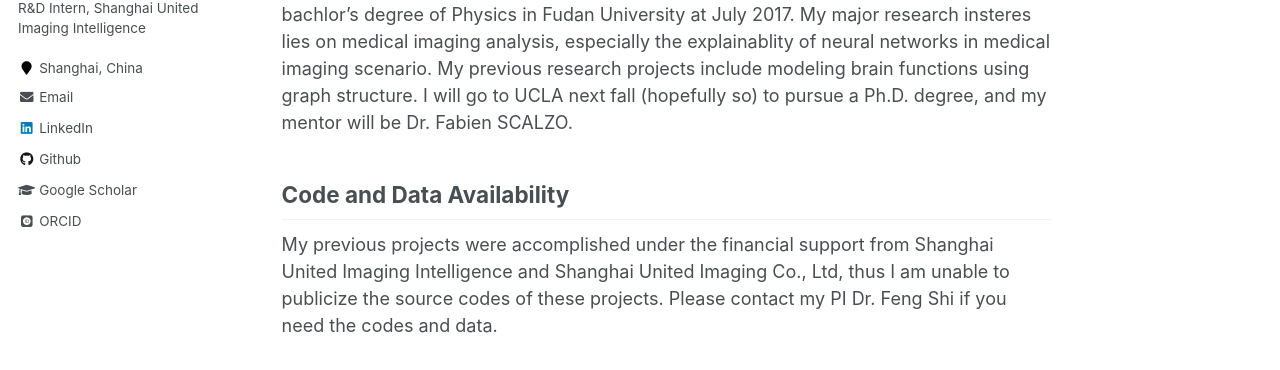
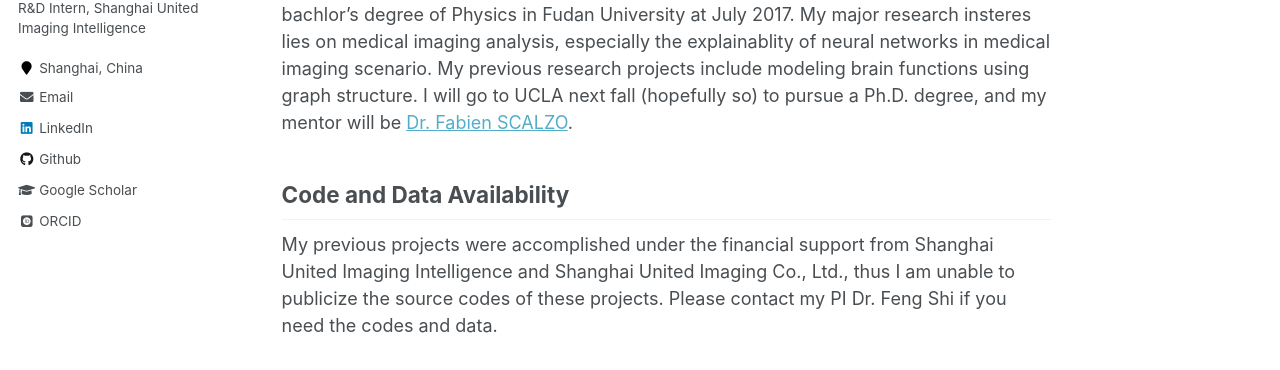
Before and after one commit to XiaodanXing/XiaodanXing.github.io, a Jekyll site: the page built from _pages/about.md, in a window 1280 px wide. Shown: the part 336-706 px from the top of the page. Built offline with Jekyll 4.4.1, drawn with Linux system fonts in a browser that asks for light colours; some web fonts are replaced; part of the change alters nothing that is shown; some of the changed text lies outside the part shown.

Commit message:
Update about.md

```diff
--- a/_pages/about.md
+++ b/_pages/about.md
@@ -9,9 +9,9 @@ redirect_from:
 ---
 About Me
 ------
-I am currently a R&D engineer in Shanghai United Imaging Intelligence. I recieved my master's degree of Electrical Engineering in Shanghai Advanced Research Institute at July 2020 under the co-supervision of Dr. Xu CHU and Professor Dinggang SHEN. I got my bachlor's degree of Physics in Fudan University at July 2017. My major research insteres lies on medical imaging analysis, especially the explainablity of neural networks in medical imaging scenario. My previous research projects include modeling brain functions using graph structure. I will go to UCLA next fall (hopefully so) to pursue a Ph.D. degree, and my mentor will be Dr. Fabien SCALZO.
+I am currently a R&D engineer in Shanghai United Imaging Intelligence. I recieved my master's degree of Electrical Engineering in Shanghai Advanced Research Institute at July 2020 under the co-supervision of Dr. Xu CHU and Professor Dinggang SHEN. I got my bachlor's degree of Physics in Fudan University at July 2017. My major research insteres lies on medical imaging analysis, especially the explainablity of neural networks in medical imaging scenario. My previous research projects include modeling brain functions using graph structure. I will go to UCLA next fall (hopefully so) to pursue a Ph.D. degree, and my mentor will be [Dr. Fabien SCALZO](http://web.cs.ucla.edu/~fab/).
 
 
 Code and Data Availability
 ------
-My previous projects were accomplished under the financial support from Shanghai United Imaging Intelligence and Shanghai United Imaging Co., Ltd, thus I am unable to publicize the source codes of these projects. Please contact my PI Dr. Feng Shi if you need the codes and data.
+My previous projects were accomplished under the financial support from Shanghai United Imaging Intelligence and Shanghai United Imaging Co., Ltd., thus I am unable to publicize the source codes of these projects. Please contact my PI Dr. Feng Shi if you need the codes and data.
```
